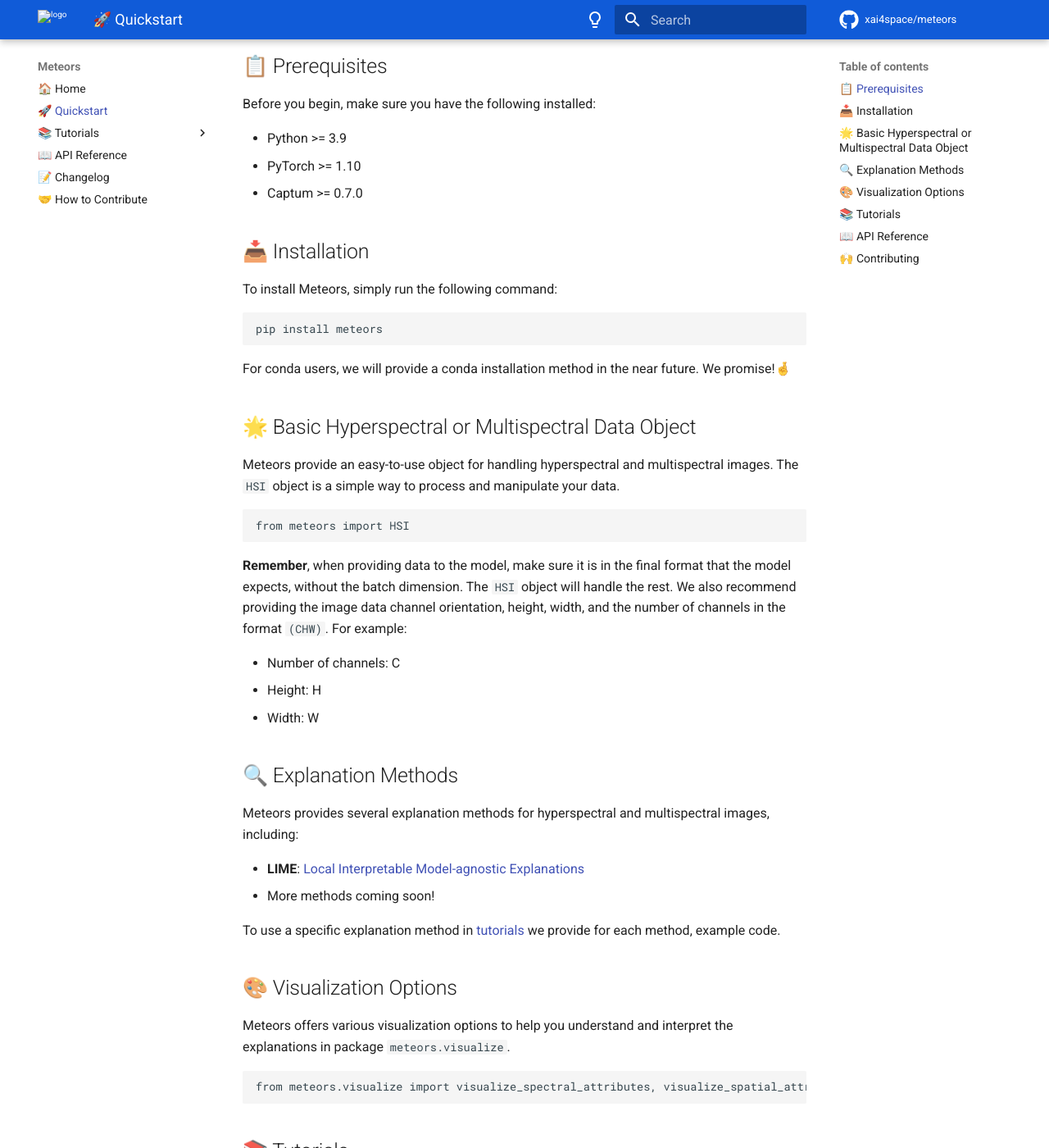
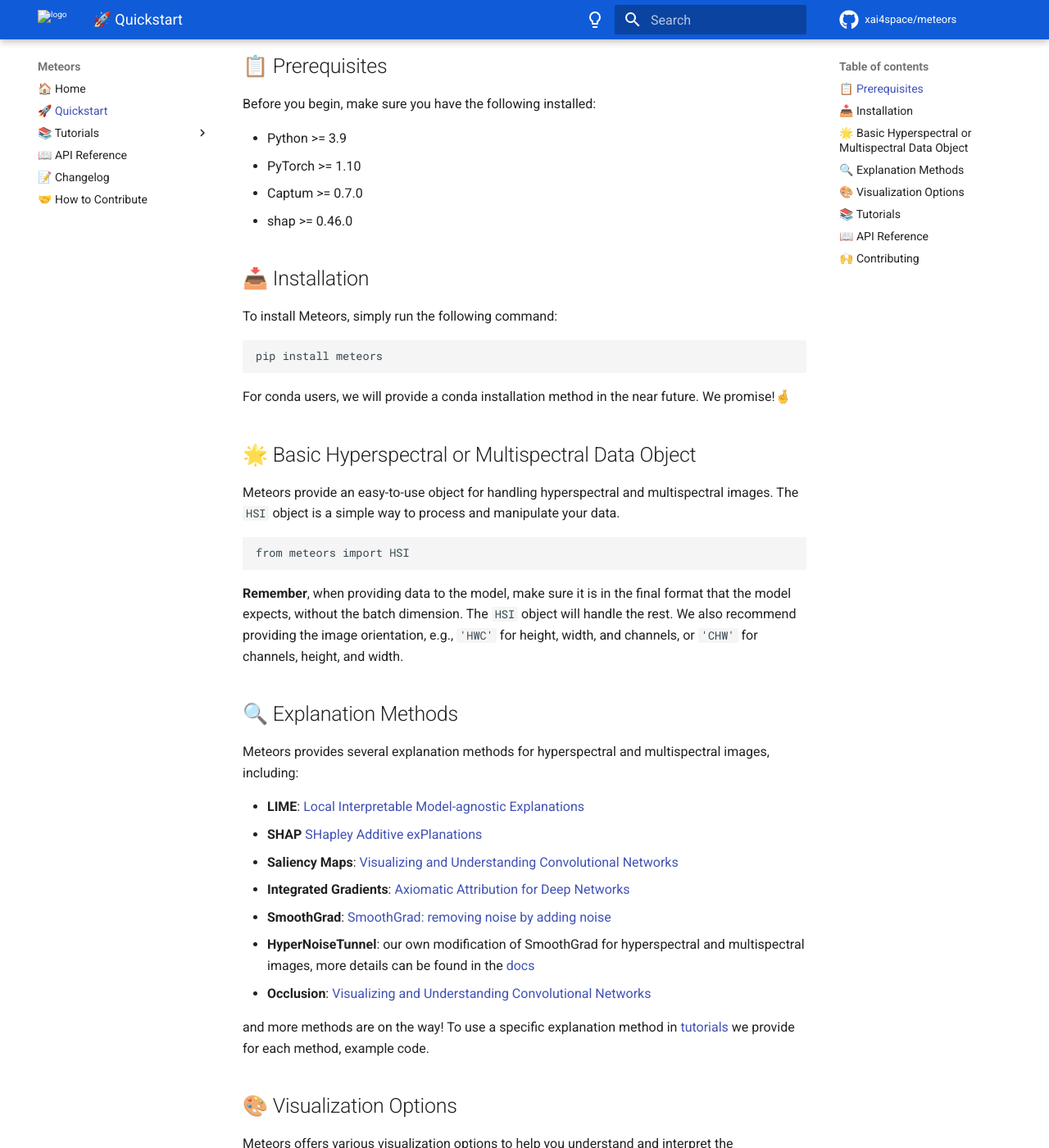
Before and after one commit to xai4space/meteors, an MkDocs documentation site: the page built from docs/quickstart.md, in a window 1280 px wide and 1400 px high, scrolled down 233 px. Shown: the whole window at 82% size. Built offline with MkDocs 1.6.1 and Material for MkDocs 9.7.7, drawn with Linux system fonts in a browser that asks for light colours; comment, search, counter and statistics services are not loaded; the version menu is left out.

````diff
--- a/docs/quickstart.md
+++ b/docs/quickstart.md
@@ -9,6 +9,7 @@
 - Python >= 3.9
 - PyTorch >= 1.10
 - Captum >= 0.7.0
+- shap >= 0.46.0
 
 ## 📥 Installation
 
@@ -29,19 +30,21 @@
 ```
 
 **Remember**, when providing data to the model, make sure it is in the final format that the model expects, without the batch dimension. The `HSI` object will handle the rest.
-We also recommend providing the image data channel orientation, height, width, and the number of channels in the format `(CHW)`. For example:
-
-- Number of channels: C
-- Height: H
-- Width: W
+We also recommend providing the image orientation, e.g., `'HWC'` for height, width, and channels, or `'CHW'` for channels, height, and width.
 
 ## 🔍 Explanation Methods
 
 Meteors provides several explanation methods for hyperspectral and multispectral images, including:
 
 - **LIME**: [Local Interpretable Model-agnostic Explanations](https://christophm.github.io/interpretable-ml-book/lime.html)
-- More methods coming soon!
+- **SHAP** [SHapley Additive exPlanations](https://papers.nips.cc/paper_files/paper/2017/hash/8a20a8621978632d76c43dfd28b67767-Abstract.html)
+- **Saliency Maps**: [Visualizing and Understanding Convolutional Networks](https://arxiv.org/abs/1311.2901)
+- **Integrated Gradients**: [Axiomatic Attribution for Deep Networks](https://arxiv.org/abs/1703.01365)
+- **SmoothGrad**: [SmoothGrad: removing noise by adding noise](https://arxiv.org/abs/1706.03825)
+- **HyperNoiseTunnel**: our own modification of SmoothGrad for hyperspectral and multispectral images, more details can be found in the [docs](https://xai4space.github.io/meteors/latest/tutorials/attr_showcase/#hypernoisetunnel)
+- **Occlusion**: [Visualizing and Understanding Convolutional Networks](https://arxiv.org/abs/1311.2901)
 
+and more methods are on the way!
 To use a specific explanation method in [tutorials](tutorials/introduction.md) we provide for each method, example code.
 
 ## 🎨 Visualization Options
````
Also changed, not shown: docs/reference.md (+2 -2 lines), assets/UML-attribution-methods.png (deleted), assets/UML-classes.png (added).
